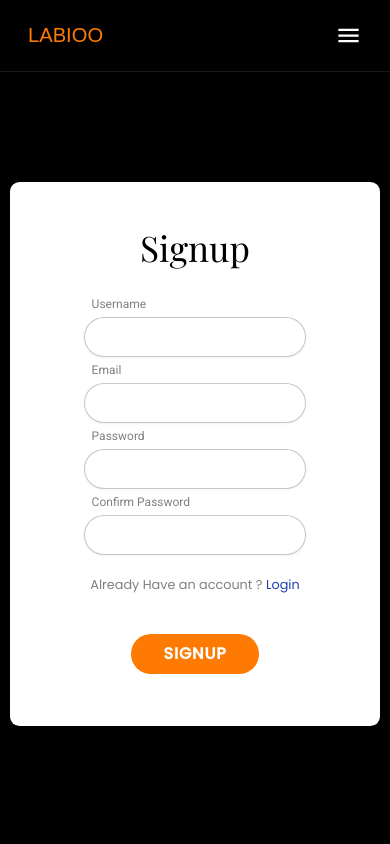
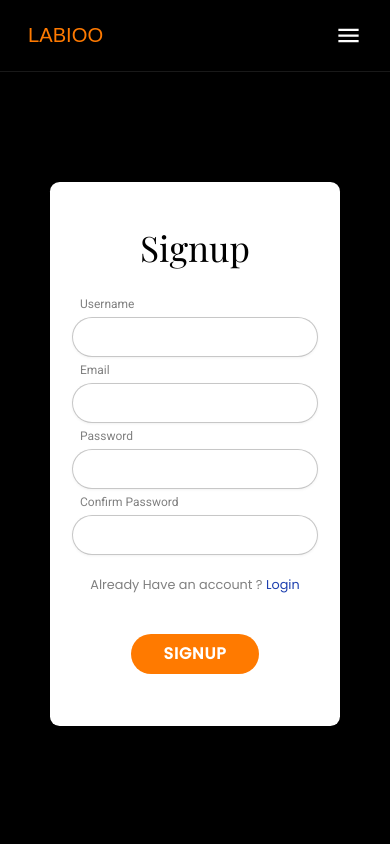
Before and after one commit to Labeebct/REACT-FOOD-ORDER-APP, a React (Vite) app: page /signup in a window 390 px wide. Shown: the top 844 px of the page. Built offline with nearby package versions, Linux system fonts and the light colour scheme; a web font is replaced by a local one.

Commit message:
made some changed in responsive of login signup

```diff
--- a/src/components/users/LoginContent.jsx
+++ b/src/components/users/LoginContent.jsx
@@ -108,13 +108,13 @@ function LoginContent() {
 
   return (
     <main className="w-full h-[calc(100vh-4.5rem)] flex items-center justify-center">
-      <section className="w-[33%] mb-2 xl:w-[66%] min-w-[370px] h-[34rem] bg-white overflow-hidden rounded-[.6rem] flex justify-center">
+      <section className="w-[30%] mb-2 xl:w-[66%] min-w-[290px] h-[34rem] bg-white overflow-hidden rounded-[.6rem] flex justify-center">
         <div className="hidden xl:flex w-1/2 h-full ">
           <img src={loginLeftImg} alt="foodimage" className="h-full w-full" />
         </div>
         <form
           onSubmit={handleSubmit}
-          className="w-1/2 text-black min-w-[310px] h-full flex  flex-col items-center px-[4.6rem] py-9 gap-4 flex-1"
+          className="w-1/2 text-black min-w-[310px] h-full flex  flex-col items-center px-[2rem] py-9 gap-4 flex-1"
         >
           <h4 className="text-[2.2rem] mt-2 font-playfair">Login</h4>
           <div className="w-full h-auto flex flex-col mt-9 gap-2">
--- a/src/components/users/SignupContent.jsx
+++ b/src/components/users/SignupContent.jsx
@@ -98,11 +98,11 @@ if (submitError) setTimeout(() => setSubmitError('') , 1000);
 
 return (
   <main className="w-full h-[calc(100vh-4.5rem)] flex items-center justify-center">
-      <section className="w-[33%] mb-2 xl:w-[66%] min-w-[370px] h-[34rem] bg-white overflow-hidden rounded-[.6rem] flex justify-center">
+      <section className="w-[30%] mb-2 xl:w-[66%] min-w-[290px] h-[34rem] bg-white overflow-hidden rounded-[.6rem] flex justify-center">
         <div className="hidden xl:flex w-1/2 h-full ">
           <img src={loginLeftImg} alt="foodimage" className="h-full w-full" />
         </div>
-        <form className="w-1/2 text-black min-w-[310px] h-full flex  flex-col items-center px-[4.6rem] py-9 gap-5 flex-1">
+        <form className="w-1/2 text-black min-w-[310px] h-full flex  flex-col items-center px-[2rem] py-9 gap-5 flex-1">
           <h4 className="text-[2.2rem] mt-1 font-playfair">Signup</h4>
           <div className="w-full h-auto flex flex-col  gap-1">
             <label
```
Also changed, not shown: 4 other files (tests, documents, lock files or other folders).
